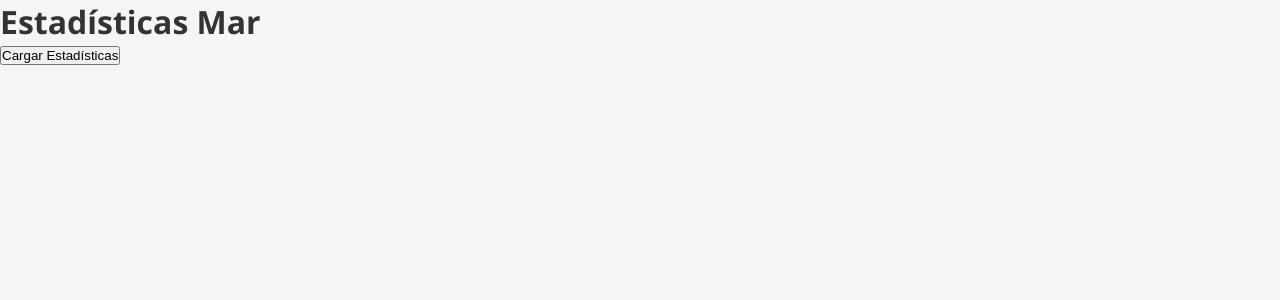
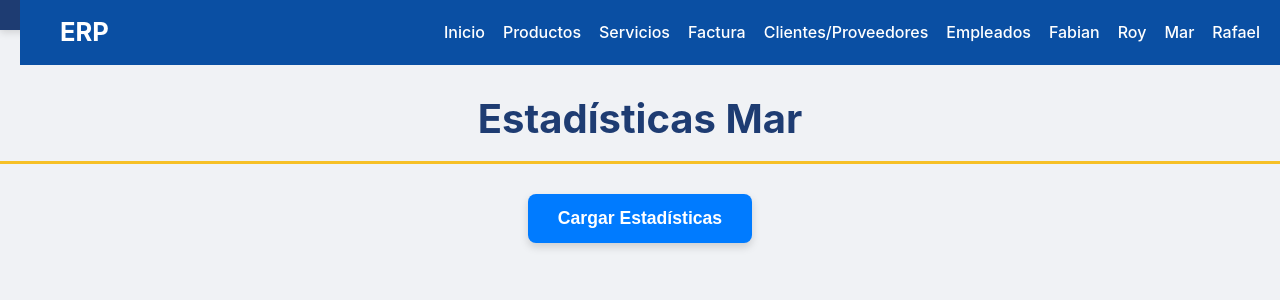
Before and after one commit to Roy-Rebuffo/Trabajo-Grupal-Python, a Python web app: template Modules/Cuestiones_Mar/templates/C_Mar.html in a window 1280 px wide. Shown: the top 300 px of the page. Run offline with Jinja, Linux system fonts and the light colour scheme; the template is opened without the code that fills it, so the values that code supplies are empty.

Commit message:
add mar styles

```diff
--- a/Modules/Cuestiones_Mar/templates/C_Mar.html
+++ b/Modules/Cuestiones_Mar/templates/C_Mar.html
@@ -5,24 +5,17 @@
 <title>Estadísticas Mar</title>
 <link rel="stylesheet" href="styles.css">
 </head>
-<style>
-    canvas {
-    display: block;
-    margin: 25px auto;
-    border: 1px solid #ccc;
-    border-radius: 8px;
-}
-table {
-    margin: 15px auto;
-    border-collapse: collapse;
-    width: 80%;
-}
-th, td {
-    padding: 6px 10px;
-    text-align: center;
-}
-</style>
+<link rel="stylesheet" href="styles.css">
 <body>
+    <div id="navbar"></div>
+
+    <script>
+      fetch("../../navbar.html")
+        .then((response) => response.text())
+        .then((data) => {
+          document.getElementById("navbar").innerHTML = data;
+        });
+    </script>
 
 <h1>Estadísticas Mar</h1>
  <button class="btn" onclick="loadStats()">Cargar Estadísticas</button>
--- /dev/null
+++ b/Modules/Cuestiones_Mar/templates/styles.css
@@ -0,0 +1,221 @@
+/* ===================================================
+   Estilos Generales y Reseteo
+   ===================================================
+*/
+:root {
+    --color-primary: #1e3c72; /* Azul Oscuro (Títulos, acentos) */
+    --color-secondary: #007bff; /* Azul Medio (Botones) */
+    --color-accent: #f6c026; /* Amarillo/Oro (Líneas de acento) */
+    --color-background: #f0f2f5; /* Fondo suave */
+    --color-surface: #ffffff; /* Superficie principal */
+    --color-text: #333;
+    --font-family: 'Segoe UI', Tahoma, Geneva, Verdana, sans-serif;
+}
+
+body {
+    font-family: var(--font-family);
+    line-height: 1.6;
+    margin: 0;
+    padding: 0;
+    padding-top: 60px; /* Espacio para el navbar fijo (asumiendo altura de 60px) */
+    background: var(--color-background);
+    color: var(--color-text);
+}
+
+/* Contenedor principal para centrar el contenido */
+.main {
+    max-width: 1100px;
+    margin: 40px auto;
+    padding: 30px;
+    background: var(--color-surface);
+    box-shadow: 0 6px 20px rgba(0, 0, 0, 0.1);
+    border-radius: 12px;
+}
+
+/* Navbar (Asumido en el HTML) */
+#navbar {
+    position: fixed;
+    top: 0;
+    left: 0;
+    width: 100%;
+    background-color: var(--color-primary);
+    color: white;
+    padding: 15px 20px;
+    box-shadow: 0 2px 8px rgba(0, 0, 0, 0.15);
+    z-index: 1000;
+}
+
+/* ===================================================
+   Títulos
+   =================================================== */
+h1 {
+    color: var(--color-primary);
+    text-align: center;
+    border-bottom: 3px solid var(--color-accent);
+    padding-bottom: 10px;
+    margin-bottom: 30px;
+    font-size: 2.5em;
+    font-weight: 700;
+}
+
+#results h2 {
+    margin-top: 35px;
+    color: #2a5298; /* Azul intermedio */
+    border-left: 5px solid var(--color-secondary);
+    padding-left: 15px;
+    font-size: 1.6em;
+    font-weight: 600;
+    margin-bottom: 20px;
+}
+
+/* Párrafos y Pre */
+p {
+    color: #555;
+    margin: 10px 0;
+}
+pre {
+    background: #e9ecef;
+    padding: 15px;
+    border-radius: 8px;
+    box-shadow: inset 0 1px 3px rgba(0,0,0,0.05);
+    overflow-x: auto;
+    font-family: Consolas, monospace;
+    font-size: 0.9em;
+    border: 1px solid #dee2e6;
+}
+
+
+/* ===================================================
+   Botones
+   =================================================== */
+.btn {
+    background: var(--color-secondary);
+    color: white;
+    padding: 14px 30px;
+    font-size: 1.1em;
+    font-weight: 600;
+    border: none;
+    border-radius: 8px;
+    cursor: pointer;
+    transition: background 0.3s ease, transform 0.1s, box-shadow 0.3s;
+    box-shadow: 0 4px 8px rgba(0, 0, 0, 0.15);
+    /* Centrado si está solo */
+    display: block;
+    margin-left: auto;
+    margin-right: auto;
+    margin-bottom: 30px;
+}
+
+.btn:hover {
+    background: #0056b3; /* Tono de azul más oscuro al pasar el ratón */
+    box-shadow: 0 6px 12px rgba(0, 0, 0, 0.2);
+    transform: translateY(-2px);
+}
+
+.btn:active {
+    transform: translateY(0);
+    box-shadow: 0 2px 4px rgba(0, 0, 0, 0.1);
+}
+
+/* ===================================================
+   Gráficos (Canvas)
+   =================================================== */
+canvas {
+    display: block;
+    margin: 30px auto;
+    max-width: 100%;
+    width: 100%; /* Asegura que ocupe el ancho disponible */
+    height: auto !important;
+    max-height: 450px; /* Limita la altura para evitar gráficos demasiado grandes */
+    border: 1px solid #ccc;
+    border-radius: 10px;
+    box-shadow: 0 4px 10px rgba(0, 0, 0, 0.08);
+    background: var(--color-surface);
+    padding: 10px;
+}
+
+
+/* ===================================================
+   Tablas (Mejora de Legibilidad y Desbordamiento)
+   =================================================== */
+/* Contenedor que permite el scroll horizontal si la tabla es muy ancha */
+.table-container {
+    overflow-x: auto;
+    margin: 25px auto;
+    max-width: 100%;
+}
+
+table {
+    width: 100%;
+    min-width: 600px; /* Mínimo para asegurar la estructura */
+    border-collapse: collapse;
+    background: var(--color-surface);
+    box-shadow: 0 2px 8px rgba(0, 0, 0, 0.08);
+    border-radius: 8px;
+    overflow: hidden;
+}
+
+th, td {
+    padding: 12px 18px; /* Espaciado cómodo */
+    text-align: left; /* Datos alineados a la izquierda para mejor lectura */
+    border-bottom: 1px solid #e9ecef;
+    font-size: 0.95em;
+}
+
+th {
+    background: #2a5298; /* Azul fuerte para encabezados */
+    color: white;
+    font-weight: 600;
+    text-transform: uppercase;
+    font-size: 0.85em;
+    letter-spacing: 0.5px;
+}
+
+/* Filas alternas (Zebra Striping) */
+tr:nth-child(even) {
+    background-color: #f8f9fa;
+}
+
+tr:hover {
+    background-color: #eef2f5;
+}
+
+/* Estilos de celdas especiales (ej. para valores de margen) */
+.positive-value {
+    color: green;
+    font-weight: bold;
+}
+.negative-value {
+    color: red;
+    font-weight: bold;
+}
+
+/* ===================================================
+   Media Queries (Responsividad para Móviles)
+   =================================================== */
+@media (max-width: 768px) {
+    body {
+        padding: 10px;
+        padding-top: 50px;
+    }
+    .main {
+        margin: 10px auto;
+        padding: 15px;
+    }
+    h1 {
+        margin-top: 50px;
+        font-size: 2em;
+        margin-bottom: 20px;
+    }
+    #results h2 {
+        font-size: 1.4em;
+        padding-left: 10px;
+    }
+    .btn {
+        padding: 10px 20px;
+        font-size: 1em;
+    }
+    th, td {
+        padding: 8px 10px;
+    }
+}
--- a/Modules/navbar.html
+++ b/Modules/navbar.html
@@ -4,17 +4,15 @@
         <div class="nav-toggle" id="nav-toggle">&#9776;</div>
         <ul class="nav-links" id="nav-links">
            <li><a href="../../../index.html">Inicio</a></li>
-        <li><a href="../../products/html/products_module.html">Productos</a></li>
+        <li><a href="../../products/html/landing.html">Productos</a></li>
         <li><a href="../../services/html/services_module.html">Servicios</a></li>
         <li><a href="../../Facturas/html/facturas.html">Factura</a></li>
-        <li><a href="../../customers/html/users_module.html">Clientes/Proveedores</a></li>
+        <li><a href="../../customers/html/customers_module.html">Clientes/Proveedores</a></li>
         <li><a href="../../usuarios/html/users_module.html">Empleados</a></li>
         <li><a href="../../Cuestiones_Fabian/html/C_Fabian.html">Fabian</a></li>
         <li><a href="../../Cuestiones_Roy/html/C_Roy.html">Roy</a></li>
-        <li><a href="../../Cuestiones_Mar/html/C_Mar.html">Mar</a></li>
-        <li><a href="../../Cuestiones_Rafael/html/C_Rafael.html">Rafael</a></li>
-
-        <li><a href="/Modules/rrhh/rrhh.html">RRHH</a></li>
+        <li><a href="../../Cuestiones_Mar/templates/C_Mar.html">Mar</a></li>
+        <li><a href="../../Cuestiones_Rafael/html/estadisticas_rafael.html">Rafael</a></li>
         </ul>
     </div>
 </nav>
--- a/index.html
+++ b/index.html
@@ -29,7 +29,7 @@
     </div>
 </a>
 
-<a href="./Modules/services/services_module.html">
+<a href="./Modules/services/html/services_module.html">
     <div class="card">
         <img src="https://cdn-icons-png.flaticon.com/512/2345/2345626.png" alt="Servicios">
         <h3>Servicios</h3>
```
Also changed, not shown: Data/clientes.json (+27 -9 lines), Data/facturas.json (+49 -16 lines), 1 other file.
